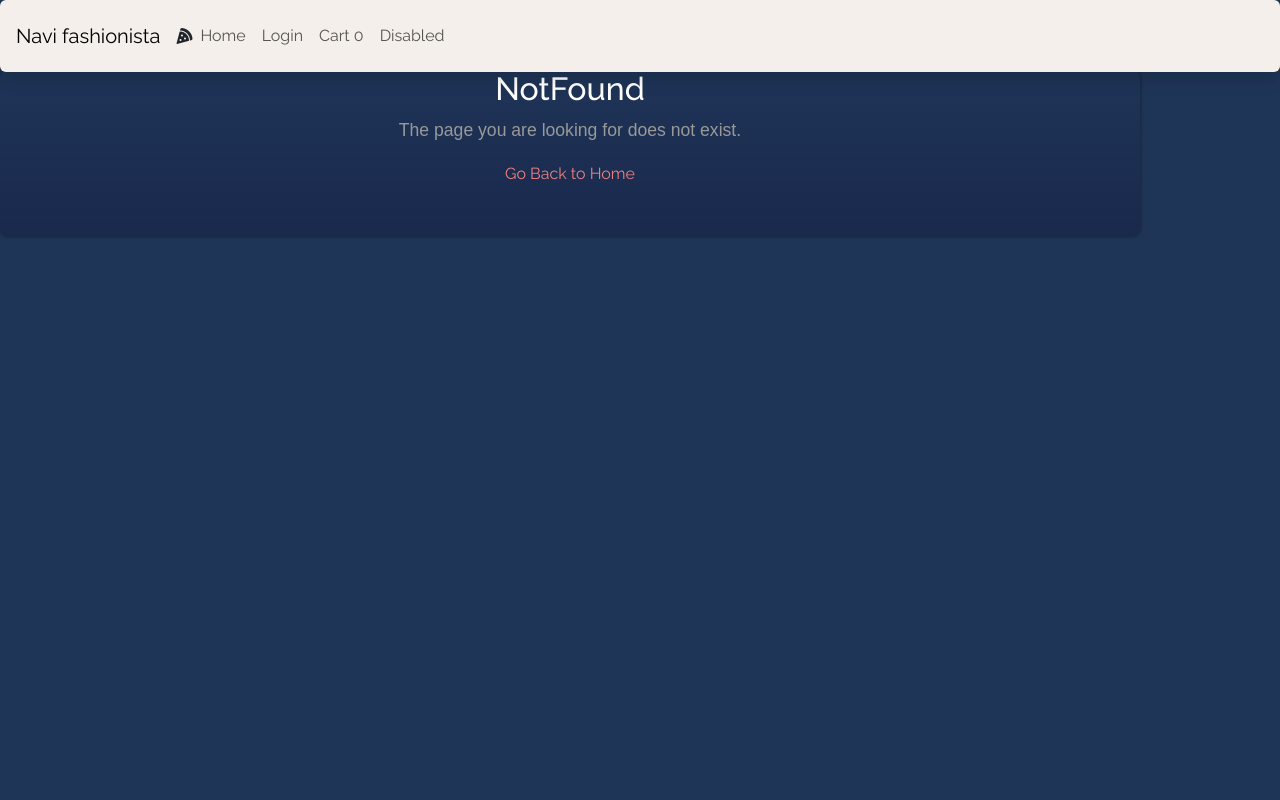
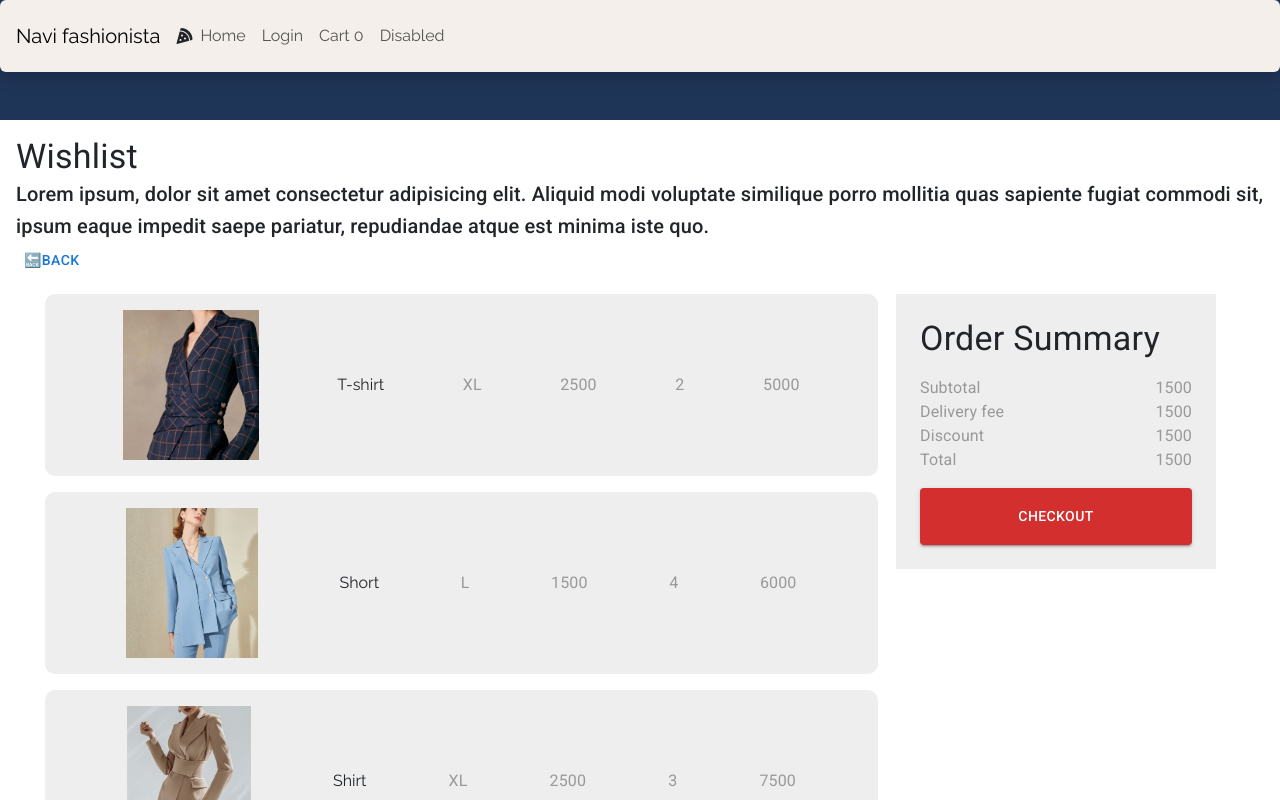
Before and after one commit to navi5971/fullstack-fashionstore, a React (Create React App) app in the folder fashion-front/fashion-store/: page /wishlist in a window 1280 px wide. Shown: the top 800 px of the page. Built offline with nearby package versions, Linux system fonts and the light colour scheme.

Commit message:
Initial-Page-UI-Implementation

```diff
--- a/fashion-front/fashion-store/src/App.js
+++ b/fashion-front/fashion-store/src/App.js
@@ -3,18 +3,17 @@ import "./App.css";
 import "bootstrap/dist/css/bootstrap.min.css";
 
 import Home from "./screens/home";
-import { BrowserRouter, Route, Routes, useLocation } from "react-router-dom";
-import Itemcard from "./components/product/itemcard";
+import { BrowserRouter, Route, Routes } from "react-router-dom";
 import Navbar from "./components/navbar";
 import Search from "./components/search";
 import SearchResults from "./components/product/searchresults";
 import Dash from "./screens/dash";
-import CollectionCard from "./components/collectioncard";
 import CollectionsList from "./components/collectionlist";
 import ProductForm from "./components/product/productfrom";
 import Cartscreen from "./screens/cartscreen";
 import Payment from "./screens/paymentform";
 import { NotFound } from "./screens/404";
+import Wishlist from "./screens/wishlist";
 
 function App() {
   return (
@@ -30,6 +29,7 @@ function App() {
           <Route path="/collection" element={<CollectionsList />} />
           <Route path="/cart" element={<Cartscreen />} />
           <Route path="/payment" element={<Payment />} />
+          <Route path="/wishlist" element={<Wishlist />} />
           <Route path="*" element={<NotFound />} />
         </Routes>
       </BrowserRouter>
--- a/fashion-front/fashion-store/src/components/wishlist/HeaderSection/HeaderSection.jsx
+++ b/fashion-front/fashion-store/src/components/wishlist/HeaderSection/HeaderSection.jsx
@@ -1,30 +1,26 @@
-import { Grid2, Typography } from "@mui/material";
+import { Button, Grid2, Typography } from "@mui/material";
 import React from "react";
-
-const wishlistTitles = [
-  "Product",
-  "Image",
-  " Description",
-  " Price",
-  " Quantity",
-  " Total",
-];
+import { useNavigate } from "react-router-dom";
 
 export const HeaderSection = () => {
+  const navigate = useNavigate();
   return (
-    <Grid2 container sx={{ color: "gray" }}>
+    <Grid2
+      container
+      sx={{ padding: "16px", textAlign: "left" }}
+      direction="column"
+    >
       <Typography variant="h4">Wishlist</Typography>
-      <Typography variant="h6">
-        Lorem ipsum, dolor sit amet consectetur adipisicing elit. Aliquid modi
-        voluptate similique porro mollitia quas sapiente fugiat commodi sit,
-        ipsum eaque impedit saepe pariatur, repudiandae atque est minima iste
-        quo.
+      <Typography variant="h6" style={{ textAlign: "-webkit-auto" }}>
+        {/*align center given in .App css class*/}Lorem ipsum, dolor sit amet
+        consectetur adipisicing elit. Aliquid modi voluptate similique porro
+        mollitia quas sapiente fugiat commodi sit, ipsum eaque impedit saepe
+        pariatur, repudiandae atque est minima iste quo.
       </Typography>
-      <Grid2 container>
-        {wishlistTitles.map((title) => {
-          return <Typography variant="h5"> {title}</Typography>;
-        })}
-      </Grid2>
+      <Button onClick={() => navigate("/")} sx={{ justifyContent: "left" }}>
+        {" "}
+        🔙Back
+      </Button>
     </Grid2>
   );
 };
--- /dev/null
+++ b/fashion-front/fashion-store/src/components/wishlist/ProductDetailSection/OrderSummarySection/OrderSummary.jsx
@@ -0,0 +1,47 @@
+import { Button, Grid2, Typography } from "@mui/material";
+import React from "react";
+
+const OrderSummary = () => {
+  return (
+    <Grid2
+      container
+      direction="column"
+      sx={{
+        width: "30%",
+        pr: "5%",
+      }}
+    >
+      <Grid2
+        container
+        direction="column"
+        sx={{ backgroundColor: "#eeeeee", padding: "24px" }}
+      >
+        <Typography variant="h4" align="left" mb={2}>
+          Order Summary
+        </Typography>
+
+        <Typography display="flex" justifyContent="space-between">
+          <span>Subtotal</span>
+          <span>1500</span>
+        </Typography>
+        <Typography display="flex" justifyContent="space-between">
+          <span>Delivery fee</span>
+          <span>1500</span>
+        </Typography>
+        <Typography display="flex" justifyContent="space-between">
+          <span>Discount</span>
+          <span>1500</span>
+        </Typography>
+        <Typography display="flex" justifyContent="space-between">
+          <span>Total</span>
+          <span>1500</span>
+        </Typography>
+        <Button variant="contained" color="error" sx={{ mt: 2, p: 2 }}>
+          Checkout
+        </Button>
+      </Grid2>
+    </Grid2>
+  );
+};
+
+export default OrderSummary;
--- /dev/null
+++ b/fashion-front/fashion-store/src/components/wishlist/ProductDetailSection/WishlistProductsListSection/ProducFeatureSelector.jsx/ProductFeatureSelector.jsx
@@ -0,0 +1,12 @@
+import { Grid2 } from "@mui/material";
+import React from "react";
+
+const ProductFeatureSelector = ({ product }) => {
+  return (
+    <Grid2 container alignContent="center">
+      {product.description.name}
+    </Grid2>
+  );
+};
+
+export default ProductFeatureSelector;
--- /dev/null
+++ b/fashion-front/fashion-store/src/components/wishlist/ProductDetailSection/WishlistProductsListSection/WishlistProductsList.jsx
@@ -0,0 +1,90 @@
+import { Button, Grid2, Typography } from "@mui/material";
+import React from "react";
+import img1 from "../../../../images/img1.jpg";
+import img2 from "../../../../images/img2.jpg";
+import img3 from "../../../../images/img3.jpg";
+import ProductFeatureSelector from "./ProducFeatureSelector.jsx/ProductFeatureSelector";
+import OrderSummary from "../OrderSummarySection/OrderSummary";
+
+export const WishlistProductsList = () => {
+  const PRODUCTS = [
+    {
+      image: img1,
+      description: { name: "T-shirt", color: "red", size: "L" },
+      size: "XL",
+      price: 2500,
+      quantity: 2,
+      total: 5000,
+    },
+
+    {
+      image: img3,
+      description: { name: "Short", color: "Black", size: "S" },
+      size: "L",
+      price: 1500,
+      quantity: 4,
+      total: 6000,
+    },
+    {
+      image: img2,
+      description: { name: "Shirt", color: "Pink", size: "XL" },
+      size: "XL",
+      price: 2500,
+      quantity: 3,
+      total: 7500,
+    },
+    {
+      image: img1,
+      description: { name: "Shirt", color: "Pink", size: "XL" },
+      size: "XL",
+      price: 2500,
+      quantity: 3,
+      total: 7500,
+    },
+    {
+      image: img3,
+      description: { name: "Short", color: "Black", size: "S" },
+      size: "L",
+      price: 1500,
+      quantity: 4,
+      total: 6000,
+    },
+  ];
+
+  return (
+    <>
+      <Grid2 container>
+        <Grid2 container spacing={2} sx={{ width: "70%" }}>
+          {PRODUCTS.map((product, index) => {
+            return (
+              <Grid2
+                container
+                key={index}
+                sx={{
+                  width: "-webkit-fill-available",
+                  justifyContent: "space-evenly",
+                  backgroundColor: "#eeeeee",
+                  padding: "16px",
+                  margin: "0 2% 0 5%",
+                  borderRadius: "10px",
+                  cursor: "pointer",
+                }}
+              >
+                <img src={product.image} alt="proiduct" height="150px" />
+                <ProductFeatureSelector product={product} />
+                <Typography alignContent="center">{product.size}</Typography>
+                <Typography alignContent="center">{product.price}</Typography>
+                <Typography alignContent="center">
+                  {product.quantity}
+                </Typography>
+                <Typography alignContent="center">{product.total}</Typography>
+              </Grid2>
+            );
+          })}
+        </Grid2>
+        {/* RIGHT-SIDE-ORDER_SUMMARY-SECTION */}
+        <OrderSummary />
+      </Grid2>
+    </>
+  );
+};
--- a/fashion-front/fashion-store/src/components/wishlist/WishlistSection.jsx
+++ b/fashion-front/fashion-store/src/components/wishlist/WishlistSection.jsx
@@ -1,46 +1,13 @@
-import {
-  Divider,
-  Grid2,
-  Paper,
-  Stack,
-  styled,
-  Typography,
-} from "@mui/material";
+import { Grid2 } from "@mui/material";
 import React from "react";
-import product1 from "../../images/img1.jpg";
 import { HeaderSection } from "./HeaderSection/HeaderSection";
-import { ProductDetailSection } from "./ProductDetailSection/ProductDetailSection";
-
-const products = [
-  {
-    id: 1,
-    name: "Куртка длинная зеленая",
-    image: product1,
-    colors: ["black", "green", "orange", "blue"],
-    sizes: ["S", "M", "L", "XL"],
-    price: 9500,
-    quantity: 1,
-  },
-  {
-    id: 2,
-    name: "Рюкзак Shell",
-    image: product1,
-    colors: ["black", "blue"],
-    sizes: ["M"],
-    price: 3500,
-    quantity: 1,
-  },
-];
+import { WishlistProductsList } from "./ProductDetailSection/WishlistProductsListSection/WishlistProductsList";
 
 const WishlistSection = () => {
   return (
-    <Grid2
-      container
-      sx={{ backgroundColor: "yellow", mt: 2 }}
-      direction="column"
-    >
+    <Grid2 container direction="column" sx={{ backgroundColor: "white" }}>
       <HeaderSection />
-      <ProductDetailSection />
+      <WishlistProductsList />
     </Grid2>
   );
 };
--- a/fashion-front/fashion-store/src/index.css
+++ b/fashion-front/fashion-store/src/index.css
@@ -97,9 +97,8 @@ a:focus {
   background: #f4efea;
   border: none;
   border-radius: 0;
-  position: fixed;
 
-  position: fixed !important;
+  /* position: fixed !important; */ /*Will cause other components to go under the nav bar*/
   display: flex;
   z-index: 100;
   width: 100%;
--- a/fashion-front/fashion-store/src/screens/wishlist.js
+++ b/fashion-front/fashion-store/src/screens/wishlist.js
@@ -2,10 +2,6 @@ import React from "react";
 import WishlistSection from "../components/wishlist/WishlistSection";
 
 const Wishlist = () => {
-  return (
-    <div className="container">
-      <WishlistSection />
-    </div>
-  );
+  return <WishlistSection />;
 };
 export default Wishlist;
```
Also changed, not shown: fashion-front/fashion-store/src/components/wishlist/ProductDetailSection/ProductDetailSection.jsx (deleted, +0 -10 lines).
